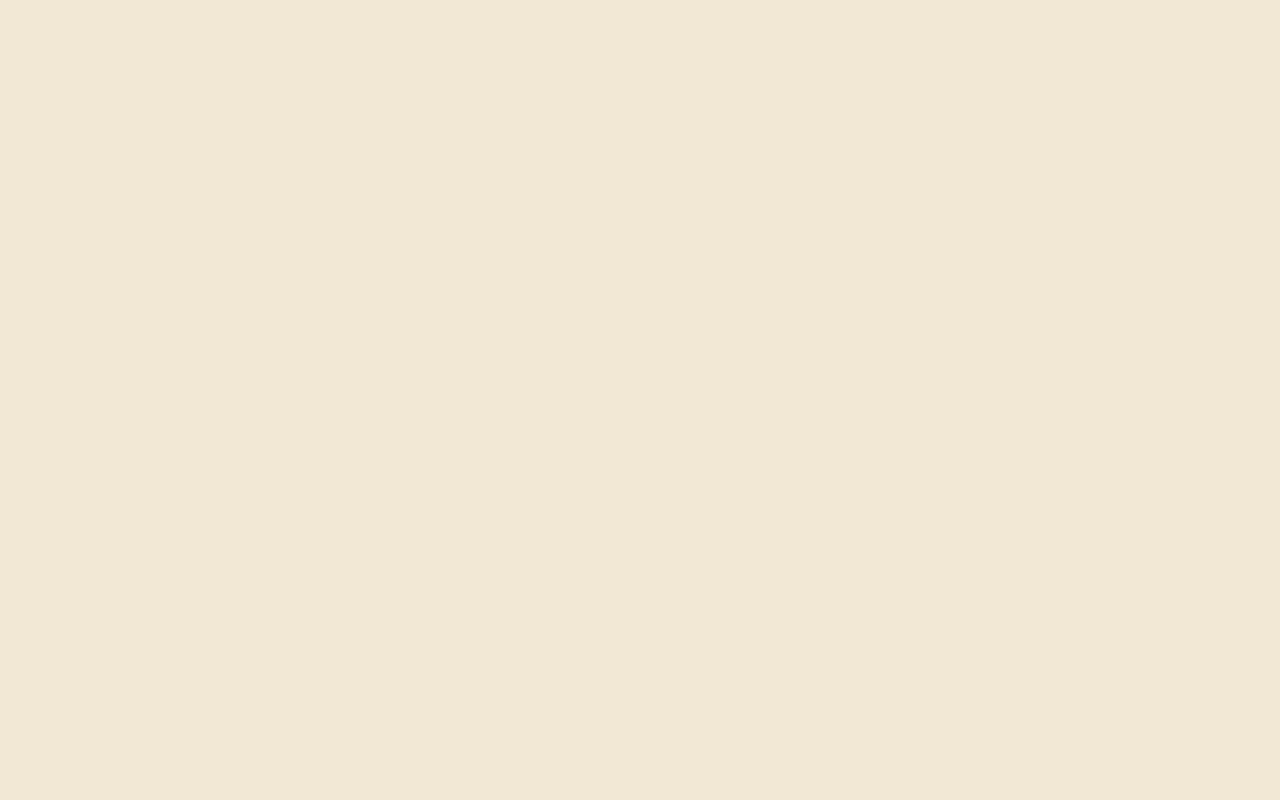
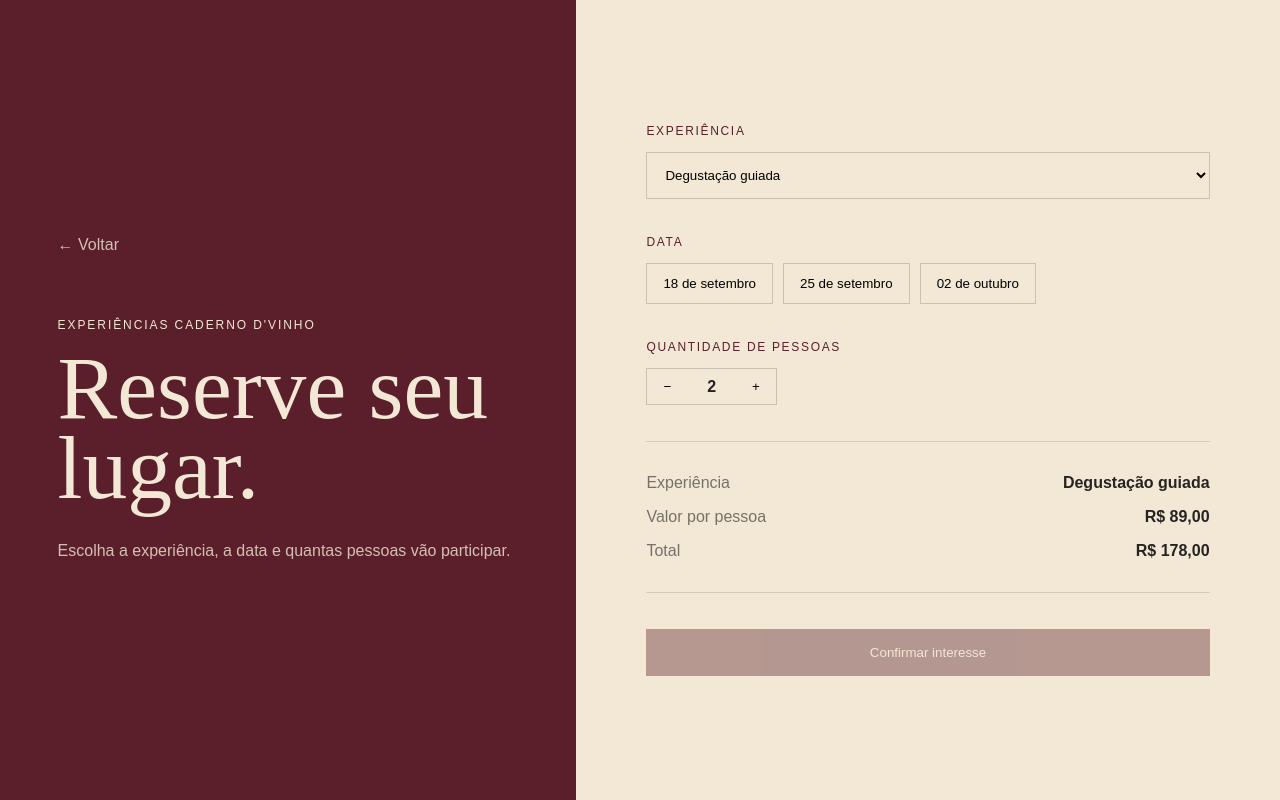
Before and after one commit to wesomelo97/caderno-dvinho, a React (Vite) app: page /reservar in a window 1280 px wide. Before the commit this address had no page. Built offline with nearby package versions, Linux system fonts and the light colour scheme.

Commit message:
feat: adiciona fluxo de reserva de experiencias

```diff
--- a/src/App.jsx
+++ b/src/App.jsx
@@ -5,6 +5,7 @@ import Home from "./pages/Home/Home";
 import Product from "./pages/Product/Product";
 import Catalog from "./pages/Catalog/Catalog";
 import Experiences from "./pages/Experiences/Experiences";
+import Reservation from "./pages/Reservation/Reservation";
 
 export default function App() {
   return (
@@ -13,6 +14,7 @@ export default function App() {
       <Route path="/vinhos/:slug" element={<Product />} />
       <Route path="/vinhos" element={<Catalog />} />
       <Route path="/experiencias" element={<Experiences />} />
+      <Route path="/reservar" element={<Reservation />} />
     </Routes>
   );
 }
--- a/src/pages/Experiences/Experiences.css
+++ b/src/pages/Experiences/Experiences.css
@@ -74,6 +74,18 @@
   display: flex;
   flex-direction: column;
   justify-content: space-between;
+}
+
+.experience-page-card__button {
+  display: block;
+  width: 100%;
+  margin-top: 16px;
+  padding: 14px;
+
+  background: var(--wine);
+  color: var(--cream);
+
+  text-align: center;
 }
 
 .experience-page-card__number {
@@ -177,6 +189,7 @@
 }
 
 .experiences-page__cta button {
+  display: inline-block;
   padding: 14px 22px;
 
   background: var(--cream);
--- a/src/pages/Experiences/Experiences.jsx
+++ b/src/pages/Experiences/Experiences.jsx
@@ -76,7 +76,12 @@ export default function Experiences() {
                   <strong>{experience.price}</strong>
                 </div>
 
-                <button>Ver datas</button>
+                <Link
+                    className="experience-page-card__button"
+                    to={`/reservar?experiencia=${experience.slug}`}
+                    >
+                    Ver datas
+                </Link>
               </div>
             </article>
           ))}
@@ -116,7 +121,12 @@ export default function Experiences() {
           gosto sem precisar saber nada antes.
         </p>
 
-        <button>Ver próximas datas</button>
+        <Link
+            className="experiences-page__cta-button"
+            to="/reservar?experiencia=degustacao"
+            >
+            Ver próximas datas
+        </Link>
       </section>
     </main>
   );
--- /dev/null
+++ b/src/pages/Reservation/Reservation.css
@@ -0,0 +1,174 @@
+.reservation {
+  min-height: 100vh;
+
+  display: grid;
+  grid-template-columns: 0.9fr 1.1fr;
+
+  background: var(--cream);
+  color: var(--charcoal);
+}
+
+.reservation__intro {
+  padding: 80px 10%;
+  background: var(--wine);
+  color: var(--cream);
+
+  display: flex;
+  flex-direction: column;
+  justify-content: center;
+}
+
+.reservation__intro > a {
+  margin-bottom: 64px;
+  opacity: 0.8;
+}
+
+.reservation__intro > span,
+.reservation__confirmation > span {
+  margin-bottom: 16px;
+
+  text-transform: uppercase;
+  letter-spacing: 0.16em;
+  font-size: 0.75rem;
+}
+
+.reservation__intro h1,
+.reservation__confirmation h1 {
+  font-size: clamp(4rem, 7vw, 6rem);
+  line-height: 0.9;
+  margin-bottom: 28px;
+}
+
+.reservation__intro p {
+  max-width: 500px;
+  line-height: 1.7;
+  opacity: 0.8;
+}
+
+.reservation__form {
+  padding: 80px 10%;
+
+  display: flex;
+  flex-direction: column;
+  justify-content: center;
+  gap: 36px;
+}
+
+.reservation__field {
+  display: flex;
+  flex-direction: column;
+  gap: 14px;
+}
+
+.reservation__field label {
+  font-size: 0.75rem;
+  text-transform: uppercase;
+  letter-spacing: 0.14em;
+  color: var(--wine);
+}
+
+.reservation__field select {
+  padding: 14px;
+  background: transparent;
+  border: 1px solid rgba(37, 35, 33, 0.2);
+}
+
+.reservation__dates {
+  display: flex;
+  gap: 10px;
+  flex-wrap: wrap;
+}
+
+.reservation__dates button {
+  padding: 12px 16px;
+  background: transparent;
+  border: 1px solid rgba(37, 35, 33, 0.2);
+  cursor: pointer;
+}
+
+.reservation__dates button.active {
+  background: var(--wine);
+  color: var(--cream);
+  border-color: var(--wine);
+}
+
+.reservation__people {
+  width: fit-content;
+
+  display: flex;
+  align-items: center;
+  gap: 20px;
+
+  border: 1px solid rgba(37, 35, 33, 0.2);
+}
+
+.reservation__people button {
+  padding: 10px 16px;
+  border: none;
+  background: transparent;
+  cursor: pointer;
+}
+
+.reservation__summary {
+  padding: 24px 0;
+
+  border-top: 1px solid rgba(37, 35, 33, 0.15);
+  border-bottom: 1px solid rgba(37, 35, 33, 0.15);
+}
+
+.reservation__summary div {
+  padding: 8px 0;
+
+  display: flex;
+  justify-content: space-between;
+  gap: 24px;
+}
+
+.reservation__summary span {
+  opacity: 0.6;
+}
+
+.reservation__submit {
+  padding: 16px 24px;
+
+  background: var(--wine);
+  color: var(--cream);
+
+  border: none;
+  cursor: pointer;
+}
+
+.reservation__submit:disabled {
+  opacity: 0.4;
+  cursor: not-allowed;
+}
+
+.reservation--confirmed {
+  display: flex;
+  align-items: center;
+  justify-content: center;
+
+  background: var(--wine);
+  color: var(--cream);
+}
+
+.reservation__confirmation {
+  max-width: 700px;
+  padding: 80px 24px;
+}
+
+.reservation__confirmation p {
+  margin-bottom: 32px;
+  line-height: 1.7;
+}
+
+@media (max-width: 768px) {
+  .reservation {
+    grid-template-columns: 1fr;
+  }
+
+  .reservation__intro,
+  .reservation__form {
+    padding: 64px 24px;
+  }
+}
--- /dev/null
+++ b/src/pages/Reservation/Reservation.jsx
@@ -0,0 +1,169 @@
+import { useState } from "react";
+import { Link, useSearchParams } from "react-router-dom";
+import "./Reservation.css";
+
+const experiences = {
+  degustacao: {
+    title: "Degustação guiada",
+    price: 89,
+  },
+  harmonizacao: {
+    title: "Noite de harmonização",
+    price: 149,
+  },
+  descobertas: {
+    title: "Descobertas da casa",
+    price: 99,
+  },
+};
+
+const availableDates = [
+  "18 de setembro",
+  "25 de setembro",
+  "02 de outubro",
+];
+
+export default function Reservation() {
+  const [searchParams] = useSearchParams();
+
+  const initialExperience =
+    searchParams.get("experiencia") || "degustacao";
+
+  const [experience, setExperience] = useState(initialExperience);
+  const [date, setDate] = useState("");
+  const [people, setPeople] = useState(2);
+  const [confirmed, setConfirmed] = useState(false);
+
+  const selectedExperience = experiences[experience];
+
+  const total = selectedExperience.price * people;
+
+  function handleSubmit(event) {
+    event.preventDefault();
+    setConfirmed(true);
+  }
+
+  if (confirmed) {
+    return (
+      <main className="reservation reservation--confirmed">
+        <div className="reservation__confirmation">
+          <span>Reserva registrada</span>
+
+          <h1>Nos vemos à mesa.</h1>
+
+          <p>
+            Sua reserva fictícia para <strong>{selectedExperience.title}</strong>{" "}
+            foi registrada para {date}, com {people} pessoas.
+          </p>
+
+          <Link to="/experiencias">← Voltar às experiências</Link>
+        </div>
+      </main>
+    );
+  }
+
+  return (
+    <main className="reservation">
+      <section className="reservation__intro">
+        <Link to="/experiencias">← Voltar</Link>
+
+        <span>Experiências Caderno D'Vinho</span>
+
+        <h1>Reserve seu lugar.</h1>
+
+        <p>
+          Escolha a experiência, a data e quantas pessoas vão participar.
+        </p>
+      </section>
+
+      <form className="reservation__form" onSubmit={handleSubmit}>
+        <div className="reservation__field">
+          <label>Experiência</label>
+
+          <select
+            value={experience}
+            onChange={(event) => setExperience(event.target.value)}
+          >
+            <option value="degustacao">Degustação guiada</option>
+            <option value="harmonizacao">Noite de harmonização</option>
+            <option value="descobertas">Descobertas da casa</option>
+          </select>
+        </div>
+
+        <div className="reservation__field">
+          <label>Data</label>
+
+          <div className="reservation__dates">
+            {availableDates.map((item) => (
+              <button
+                type="button"
+                key={item}
+                className={date === item ? "active" : ""}
+                onClick={() => setDate(item)}
+              >
+                {item}
+              </button>
+            ))}
+          </div>
+        </div>
+
+        <div className="reservation__field">
+          <label>Quantidade de pessoas</label>
+
+          <div className="reservation__people">
+            <button
+              type="button"
+              onClick={() => setPeople(Math.max(1, people - 1))}
+            >
+              −
+            </button>
+
+            <strong>{people}</strong>
+
+            <button
+              type="button"
+              onClick={() => setPeople(Math.min(8, people + 1))}
+            >
+              +
+            </button>
+          </div>
+        </div>
+
+        <div className="reservation__summary">
+          <div>
+            <span>Experiência</span>
+            <strong>{selectedExperience.title}</strong>
+          </div>
+
+          <div>
+            <span>Valor por pessoa</span>
+            <strong>
+              {selectedExperience.price.toLocaleString("pt-BR", {
+                style: "currency",
+                currency: "BRL",
+              })}
+            </strong>
+          </div>
+
+          <div>
+            <span>Total</span>
+            <strong>
+              {total.toLocaleString("pt-BR", {
+                style: "currency",
+                currency: "BRL",
+              })}
+            </strong>
+          </div>
+        </div>
+
+        <button
+          className="reservation__submit"
+          disabled={!date}
+          type="submit"
+        >
+          Confirmar interesse
+        </button>
+      </form>
+    </main>
+  );
+}
```
